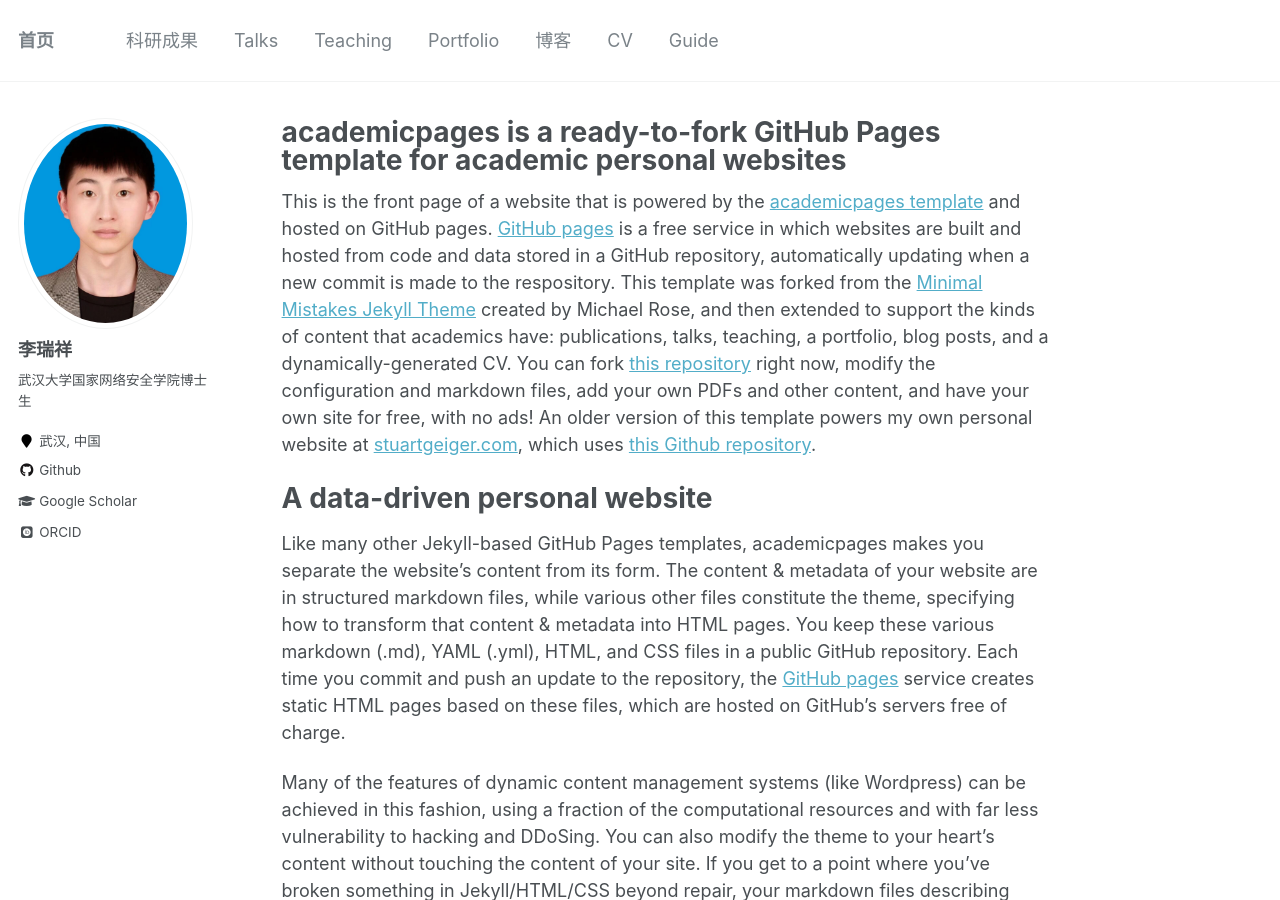
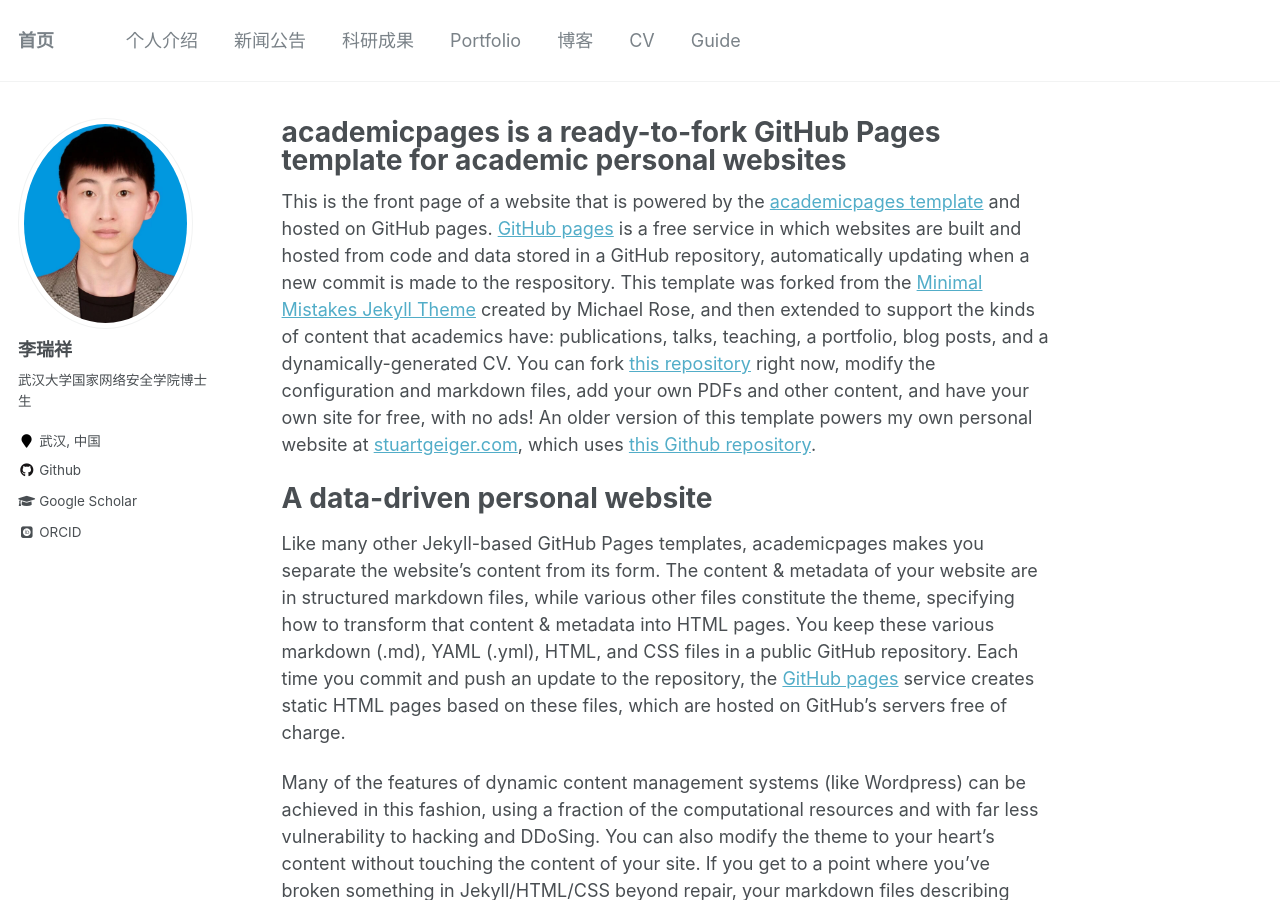
Before and after one commit to lirxairs/lirxairs.github.io, a Jekyll site: the page built from _pages/about.md, in a window 1280 px wide and 900 px high. Built offline with Jekyll 4.4.1, drawn with Linux system fonts in a browser that asks for light colours; some web fonts are replaced.

Commit message:
Update navigation.yml

```diff
--- a/_data/navigation.yml
+++ b/_data/navigation.yml
@@ -1,13 +1,13 @@
 # main links links
 main:
+  - title: "个人介绍"
+    url: /teaching/
+
+  - title: "新闻公告"
+    url: /talks/
+
   - title: "科研成果"
     url: /publications/
-
-  - title: "Talks"
-    url: /talks/
-
-  - title: "Teaching"
-    url: /teaching/
 
   - title: "Portfolio"
     url: /portfolio/
```
